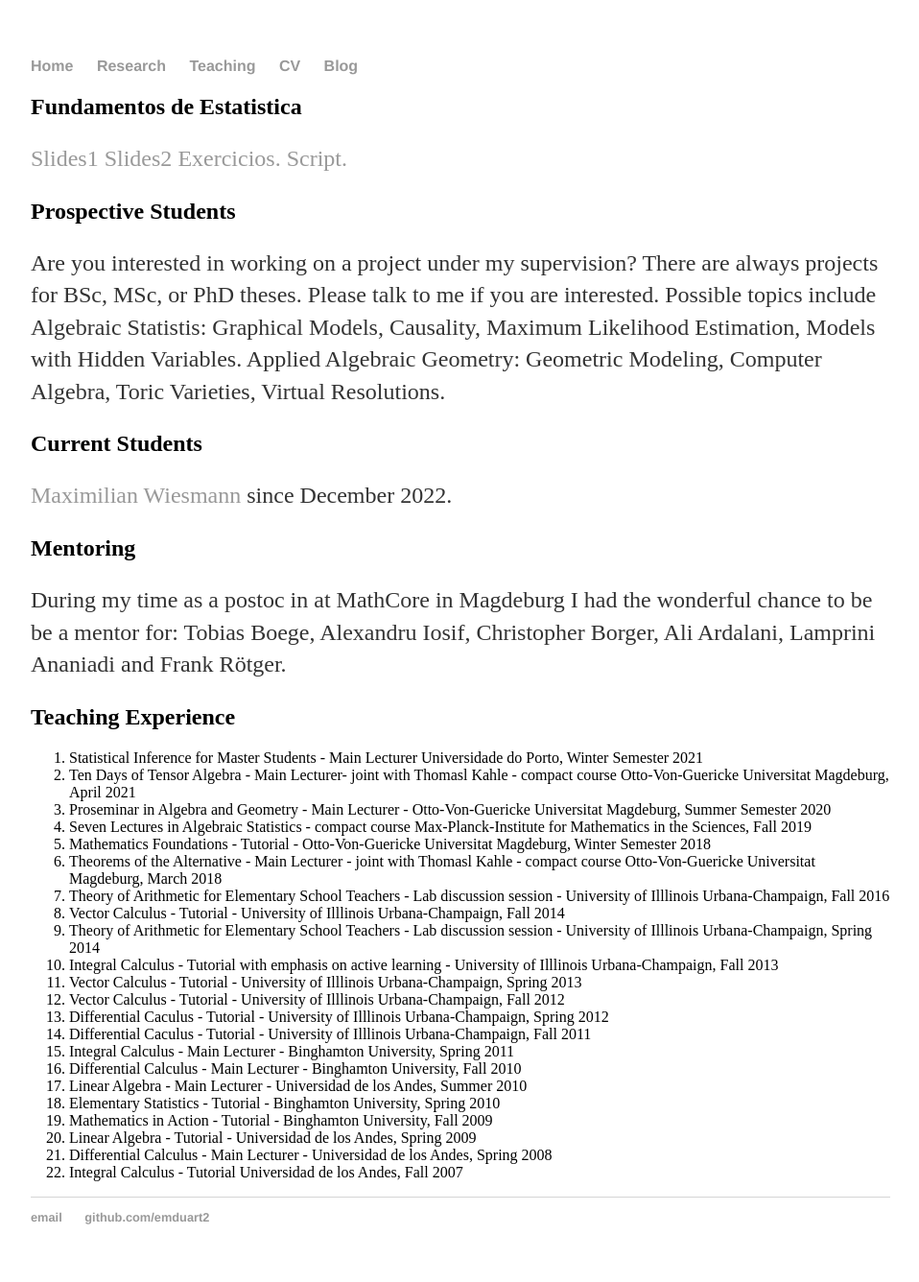
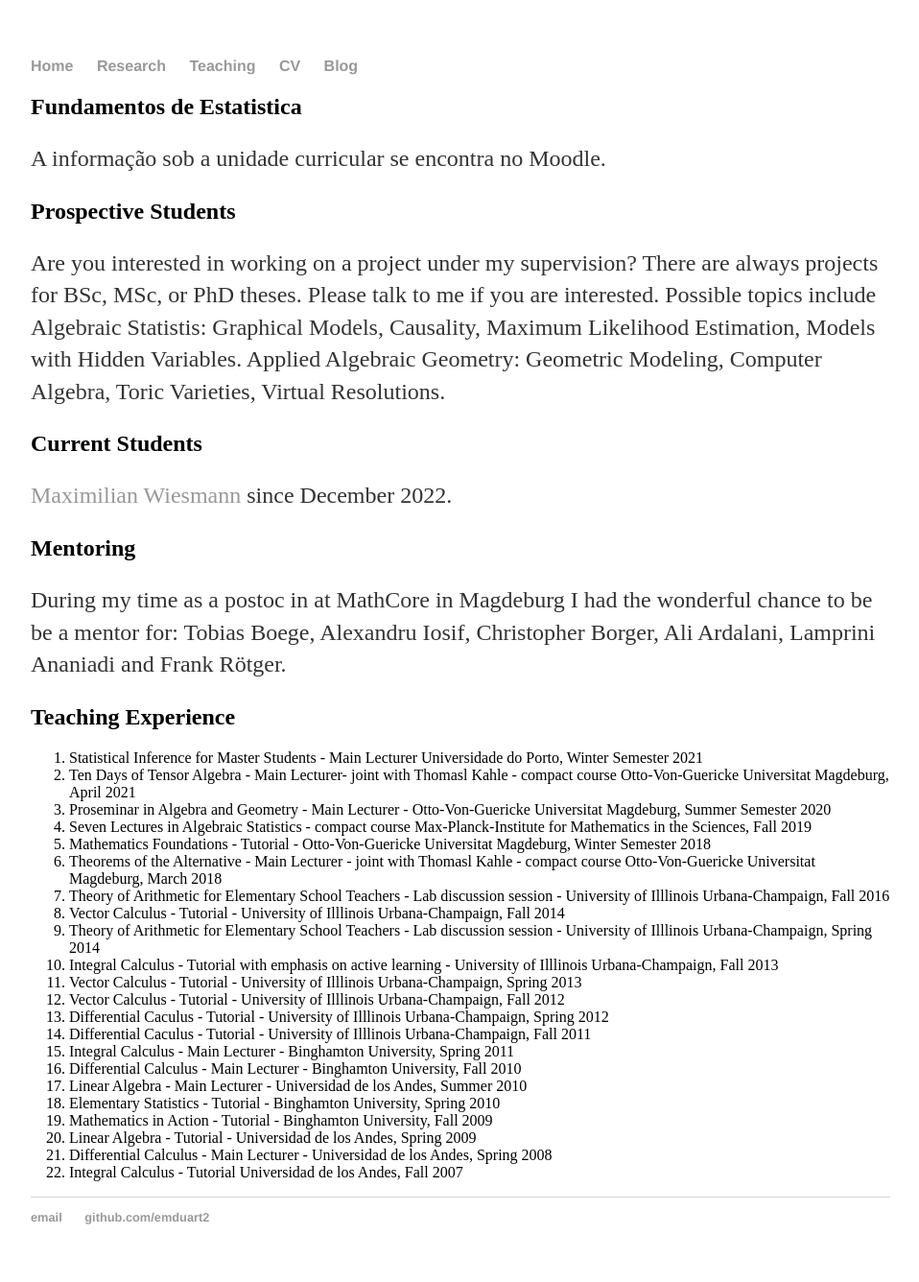
Before and after one commit to emduart2/emduart2.github.io, a Jekyll site: the page built from teaching/index.md, in a window 1280 px wide. Shown: the whole page at 96% size, without its empty margins (160-1118 px from the left). Built offline with Jekyll 4.4.1, drawn with Linux system fonts in a browser that asks for light colours.

Commit message:
Class updates

```diff
--- a/teaching/index.md
+++ b/teaching/index.md
@@ -3,10 +3,7 @@ layout: default
 title: Teaching and Mentoring
 ---
 ## Fundamentos de Estatistica
-[Slides1]({{ site.url }}/assets/FundEst-15-05-2023.pdf)
-[Slides2]({{ site.url }}/assets/19-05-2023-FundamentosDeEstatistica.pdf)
-[Exercicios.]({{ site.url }}/assets/EAF7.pdf)
-[Script.]({{ site.url }}/assets/script11-14-05-2023.R)
+A informação sob a unidade curricular se encontra no Moodle.
 ## Prospective Students
 Are you interested in working on a project under my supervision? There are always projects for BSc, MSc, or PhD theses. Please talk to me if you are interested. Possible topics include
 Algebraic Statistis: Graphical Models, Causality, Maximum Likelihood Estimation, Models with Hidden Variables.
```
